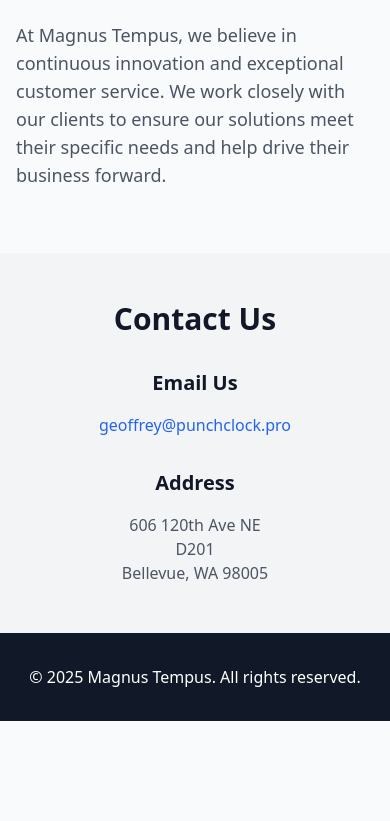
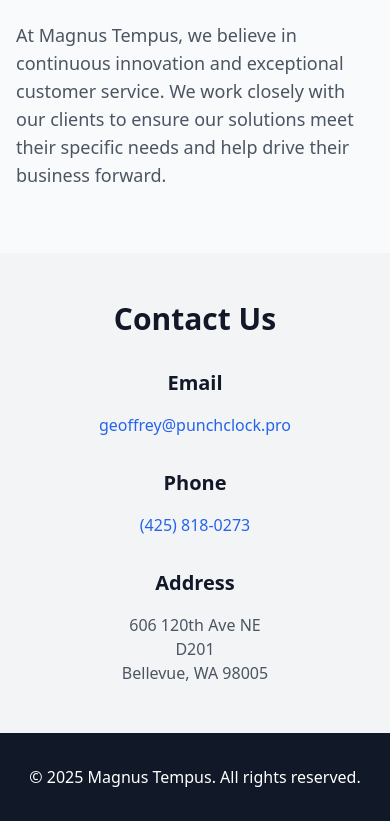
Before and after one commit to Magnus-Tempus/Magnus_Tempus_Landing_Page, a plain HTML site: page who-we-are.html in a window 390 px wide. Shown: the part 759-1580 px from the top of the page. Before the commit the page ends 1480 px from the top, so only its background shows below. Drawn offline with nearby package versions, Linux system fonts and the light colour scheme.

Commit message:
added phone number

```diff
--- a/who-we-are.html
+++ b/who-we-are.html
@@ -81,11 +81,20 @@
 
           <div class="grid md:grid-cols-2 gap-8">
             <div class="text-center">
-              <h3 class="text-xl font-semibold text-gray-900 mb-4">Email Us</h3>
+              <h3 class="text-xl font-semibold text-gray-900 mb-4">Email</h3>
               <a
                 href="mailto:info@magnustempus.com"
                 class="text-blue-600 hover:text-blue-800">
                 geoffrey@punchclock.pro
+              </a>
+            </div>
+
+            <div class="text-center">
+              <h3 class="text-xl font-semibold text-gray-900 mb-4">Phone</h3>
+              <a
+                href="mailto:info@magnustempus.com"
+                class="text-blue-600 hover:text-blue-800">
+                (425) 818-0273
               </a>
             </div>
 
```
